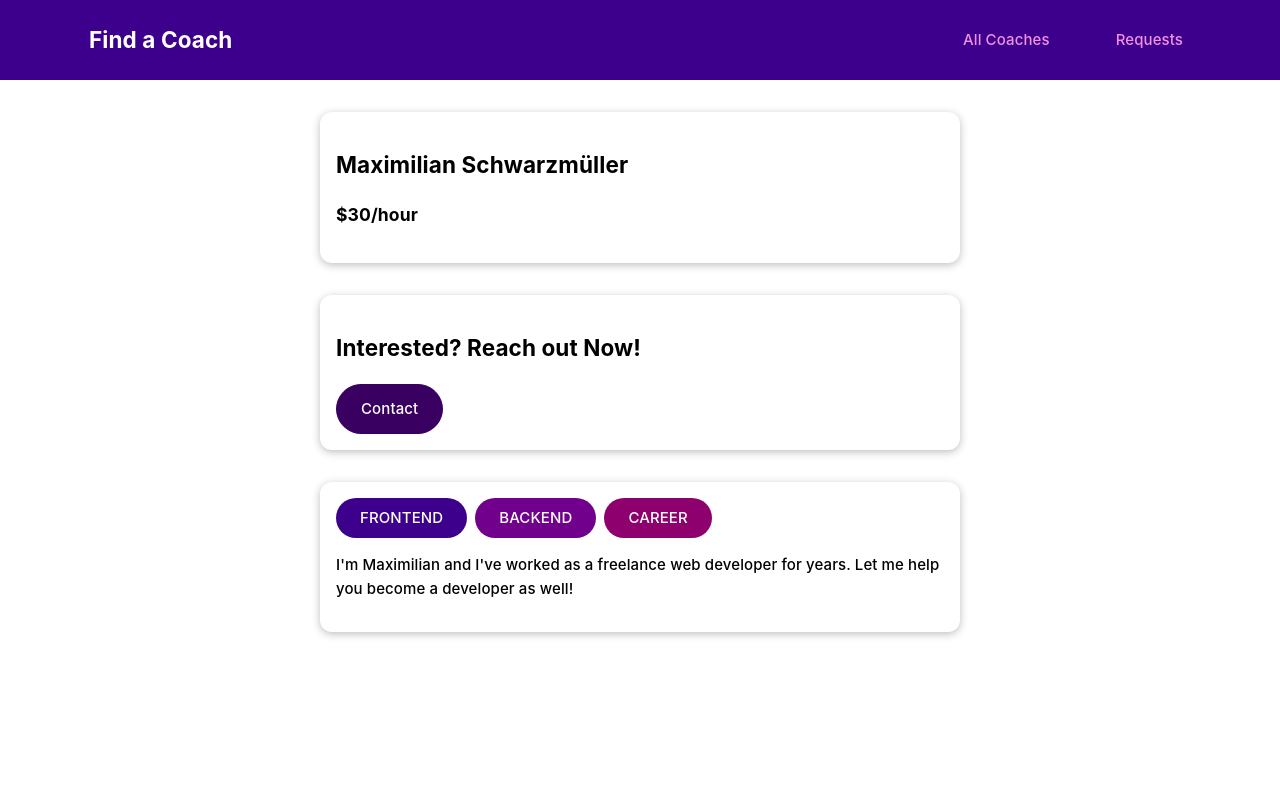
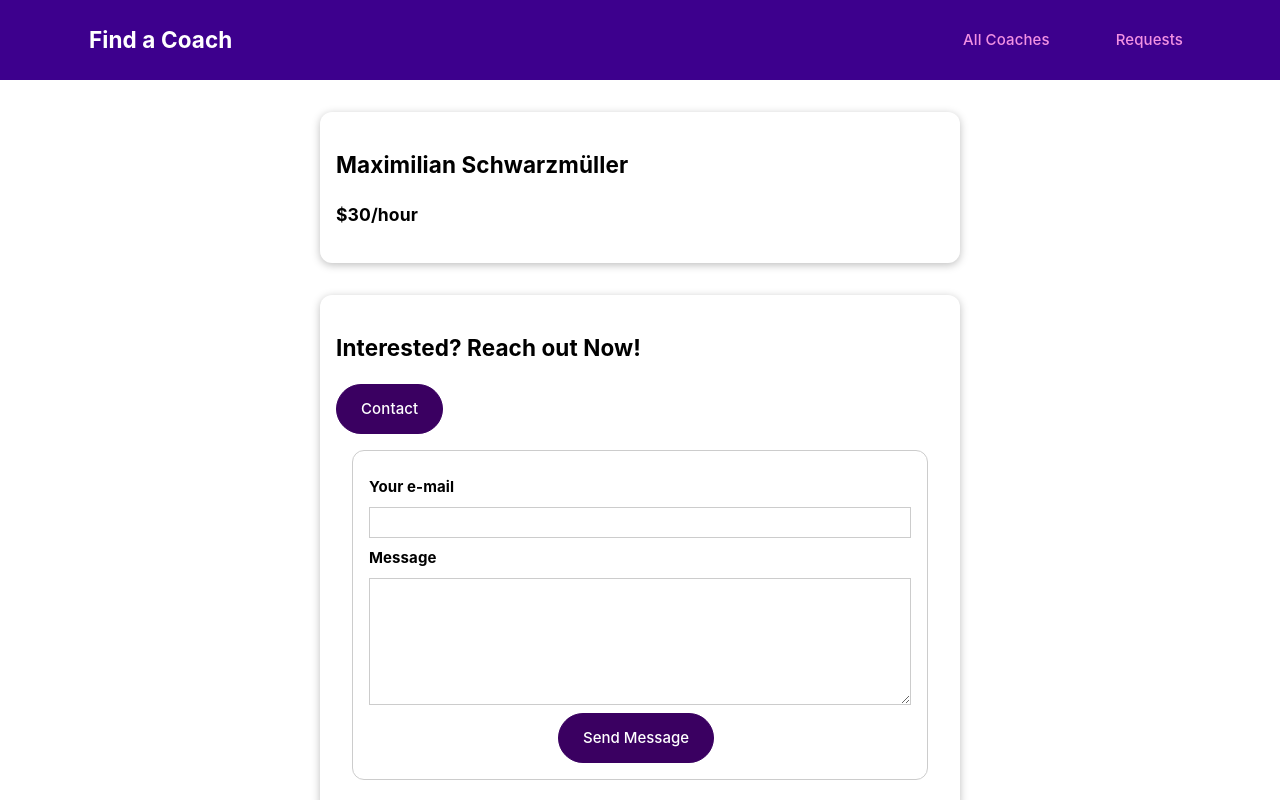
Before and after one commit to ts-andrey/23-vue-projects, a Vue app in the folder coach-finder/: page /coaches/c1/contact in a window 1280 px wide. Shown: the top 800 px of the page. Built offline with nearby package versions, Linux system fonts and the light colour scheme.

Commit message:
feat: add contact form

```diff
--- a/coach-finder/src/pages/requests/ContactCoach.vue
+++ b/coach-finder/src/pages/requests/ContactCoach.vue
@@ -1,6 +1,81 @@
 <template>
+  <form @submit.prevent="submitForm">
+    <div class="form-control">
+      <label for="email">Your e-mail</label>
+      <input name="email" type="email" id="email" v-model.trim="email" />
+    </div>
+    <div class="form-control">
+      <label for="message">Message</label>
+      <textarea name="message" id="message" cols="30" rows="5" v-model.trim="message"></textarea>
+    </div>
+    <p v-if="!formIsValid">Please enter a valid e-mail and non-empty message!</p>
+    <div class="actions">
+      <base-button>Send Message</base-button>
+    </div>
+  </form>
 </template>
 
-<script></script>
+<script>
+export default {
+  data() {
+    return {
+      email: '',
+      message: '',
+      formIsValid: true,
+    };
+  },
+  methods: {
+    submitForm() {
+      this.formIsValid = true;
+      if (this.email === '' || !this.email.includes('@') || this.message === '') {
+        this.formIsValid = false;
+        return;
+      }
+    },
+  },
+};
+</script>
 
-<style scoped></style>
+<style scoped>
+form {
+  margin: 1rem;
+  padding: 1rem;
+  border: 1px solid #ccc;
+  border-radius: 12px;
+}
+
+.form-control {
+  margin: 0.5rem 0;
+}
+
+label {
+  display: block;
+  margin-bottom: 0.5rem;
+  font-weight: bold;
+}
+
+input,
+textarea {
+  display: block;
+  width: 100%;
+  padding: 0.15rem;
+  border: 1px solid #ccc;
+  font: inherit;
+}
+
+input:focus,
+textarea:focus {
+  border-color: #3d008d;
+  background-color: #faf6ff;
+  outline: none;
+}
+
+.errors {
+  color: #ff0000;
+  font-weight: bold;
+}
+
+.actions {
+  text-align: center;
+}
+</style>
```
